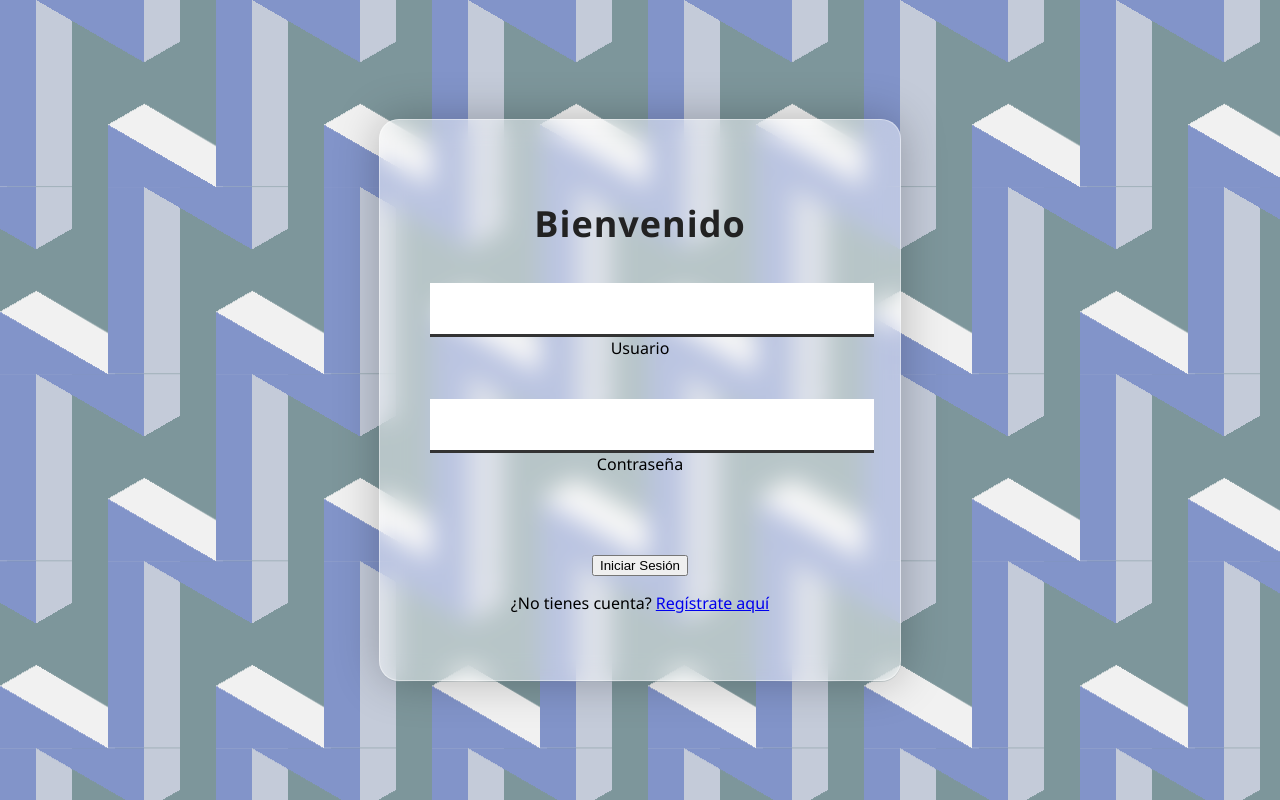
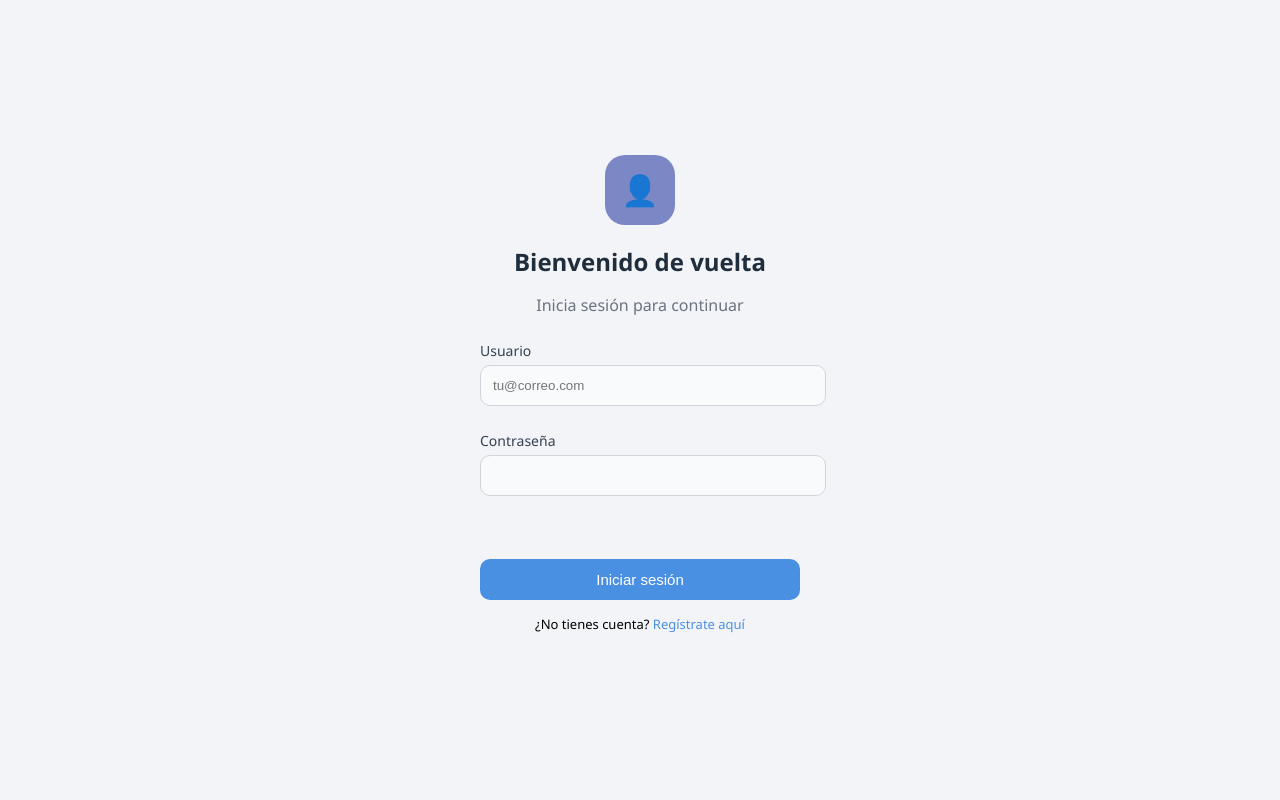
Before and after one commit to diegopadilla4694-ING/web-application-for-people-with-ADHD-, a website: page app/pages/login.html in a window 1280 px wide. Drawn offline with Linux system fonts and the light colour scheme.

Commit message:
actualizacion de avances

```diff
--- a/app/pages/login.html
+++ b/app/pages/login.html
@@ -11,34 +11,39 @@
 
 <body>
 
-<div class="login-box">
-    <h2>Bienvenido</h2>
+<div class="login-container">
+
+    <!-- ICONO -->
+    <div class="icon">👤</div>
+
+    <!-- TITULO -->
+    <h2>Bienvenido de vuelta</h2>
+    <p class="subtitle">Inicia sesión para continuar</p>
 
     <!-- FORMULARIO -->
     <form id="loginForm">
+
         <!-- Usuario -->
-        <div class="input-box">
-            <input type="text" id="user" required placeholder=" " />
-            <label for="user">Usuario</label>
-        </div>
+        <label for="user">Usuario</label>
+        <input type="text" id="user" placeholder="tu@correo.com" required>
 
         <!-- Contraseña -->
-        <div class="input-box">
-            <input type="password" id="password" required placeholder=" " />
-            <label for="password">Contraseña</label>
-        </div>
+        <label for="password">Contraseña</label>
+        <input type="password" id="password" required>
 
         <!-- Mensaje -->
-        <p id="loginMessage" style="height: 20px; color: red; font-size: 18px;"></p>
+        <p id="loginMessage" class="message"></p>
 
         <!-- Botón -->
-        <button class="btn" type="submit">Iniciar Sesión</button>
+        <button type="submit">Iniciar sesión</button>
+
     </form>
 
-    <!-- Texto de registro -->
+    <!-- Registro -->
     <p class="register-text">
         ¿No tienes cuenta? <a href="/register">Regístrate aquí</a>
     </p>
+
 </div>
 
 </body>
--- a/app/public/login.js
+++ b/app/public/login.js
@@ -1,9 +1,18 @@
-document.getElementById("loginForm").addEventListener("submit", async (e) => {
+document.addEventListener("DOMContentLoaded", () => {
+
+    console.log("✅ login.js cargado");
+
+    const form = document.getElementById("loginForm");
+
+    form.addEventListener("submit", async (e) => {
         e.preventDefault();
+
+        console.log("📤 Enviando formulario...");
 
         const user = document.getElementById("user").value;
         const password = document.getElementById("password").value;
 
+        try {
             const res = await fetch("/api/login", {
                 method: "POST",
                 headers: { "Content-Type": "application/json" },
@@ -11,9 +20,21 @@ document.getElementById("loginForm").addEventListener("submit", async (e) => {
             });
 
             const data = await res.json();
+
+            console.log("📥 Respuesta del servidor:", data);
+
             document.getElementById("loginMessage").textContent = data.message;
 
             if (res.ok) {
+                console.log("✅ Login correcto, redirigiendo...");
                 window.location.href = "/admin";
+            } else {
+                console.log("❌ Login fallido");
+            }
+
+        } catch (error) {
+            console.error("🔥 Error en fetch:", error);
         }
     });
+
+});
--- a/app/public/style.css
+++ b/app/public/style.css
@@ -1,76 +1,99 @@
-/* Fondo */
-html {
-  --s: 36px; /* control the size*/
-  --c1: #8294c9;
-  --c2: #c4cbd9;
-  --c3: #7d969b;
+/* FONDO */
+body {
+    margin: 0;
+    font-family: "Segoe UI", sans-serif;
+    background: #f2f4f7;
 
-  --g1: conic-gradient(at calc(250%/3) calc(50%/3),var(--c2) 60deg,#0000 0 300deg,var(--c1) 0);
-  --g2: conic-gradient(at calc(50%/3) 50%,#0000 75%,var(--c1) 0);
-  --g3: conic-gradient(at calc(100%/3) 50%,#0000 75%,var(--c2) 0);
-  --g4: conic-gradient(from 59deg at calc(200%/3) calc(249%/9),var(--c3) 61deg,#0000 62deg);
-  --g5: conic-gradient(from 60deg at 50% calc(250%/3),#f1f1f1 /*4th color*/ 60deg,var(--c1) 0 120deg,#0000 0);
-  --_p: calc(9*tan(30deg)*var(--s));
-  background:
-    var(--g1) calc(-1*var(--s)) 0,var(--g1) calc(2*var(--s)) var(--_p),
-    var(--g2),var(--g2) calc(3*var(--s)) var(--_p),
-    var(--g3),var(--g3) calc(3*var(--s)) var(--_p),
-    var(--g4),var(--g4) calc(3*var(--s)) var(--_p),
-    var(--g5) calc(3*var(--s)) 0,var(--g5) 0 var(--_p) var(--c3);
-  background-size: calc(6*var(--s)) calc(2*var(--_p))
+    display: flex;
+    justify-content: center;
+    align-items: center;
+    height: 100vh;
 }
 
-/* BODY */
-body {
-  margin: 0;
-  padding: 0;
-  height: 100vh;
-  display: flex;
-  justify-content: center;
-  align-items: center;
-  font-family: "Segoe UI", sans-serif;
+/* CONTENEDOR */
+.login-container {
+    width: 320px;
+    text-align: center;
 }
 
-/* Caja estilo vidrio mejorada */
-.login-box {
-  width: 420px;
-  padding: 50px;
-  background: rgba(255, 255, 255, 0.45);
-  backdrop-filter: blur(12px);
-  border-radius: 20px;
-  box-shadow: 0 0 45px rgba(0,0,0,0.25);
-  text-align: center;
-  border: 1px solid rgba(255,255,255,0.4);
-  animation: fadeIn .7s ease-in-out;
+/* ICONO */
+.icon {
+    width: 70px;
+    height: 70px;
+    background: #7c88c5;
+    border-radius: 20px;
+    margin: 0 auto 20px;
+
+    display: flex;
+    justify-content: center;
+    align-items: center;
+
+    font-size: 30px;
+    color: white;
 }
 
-/* Animación suave */
-@keyframes fadeIn {
-  from { opacity: 0; transform: translateY(20px); }
-  to   { opacity: 1; transform: translateY(0); }
+/* TITULO */
+h2 {
+    margin: 10px 0;
+    color: #1f2d3d;
 }
 
-/* Título */
-.login-box h2 {
-  font-size: 36px;
-  color: #222;
-  margin-bottom: 35px;
-  font-weight: 700;
-  letter-spacing: 1px;
+/* SUBTITULO */
+.subtitle {
+    color: #6b7280;
+    margin-bottom: 25px;
 }
 
-/* INPUTS */
-.input-box {
-  position: relative;
-  margin-bottom: 40px;
-  width: 100%;
+/* LABEL */
+label {
+    display: block;
+    text-align: left;
+    margin: 10px 0 5px;
+    font-size: 14px;
+    color: #374151;
 }
 
-.input-box input {
-  width: 100%;
-  padding: 18px 12px;
-  border: none;
-  border-bottom: 3px solid #333;
-  background: transpare
+/* INPUT */
+input {
+    width: 100%;
+    padding: 12px;
+    border-radius: 10px;
+    border: 1px solid #d1d5db;
+    background: #f9fafb;
+    outline: none;
+    margin-bottom: 15px;
+}
 
+/* MENSAJE */
+.message {
+    height: 20px;
+    color: red;
+    font-size: 14px;
 }
+
+/* BOTÓN */
+button {
+    width: 100%;
+    padding: 12px;
+    border-radius: 10px;
+    border: none;
+    background: #4a90e2;
+    color: white;
+    font-size: 15px;
+    cursor: pointer;
+}
+
+button:hover {
+    background: #357abd;
+}
+
+/* TEXTO REGISTRO */
+.register-text {
+    margin-top: 15px;
+    font-size: 13px;
+}
+
+.register-text a {
+    color: #4a90e2;
+    text-decoration: none;
+}
```
Also changed, not shown: app/controllers/authentication.controller.js (+41 -13 lines), app/db/conexion.js (added, +18 -0 lines), app/index.js (+28 -14 lines), app/pages/admin/admin.html (+5 -5 lines), app/pages/register.html (+22 -19 lines), app/public/register.js (+22 -4 lines). Lines whose indentation alone changed are shown as unchanged.
